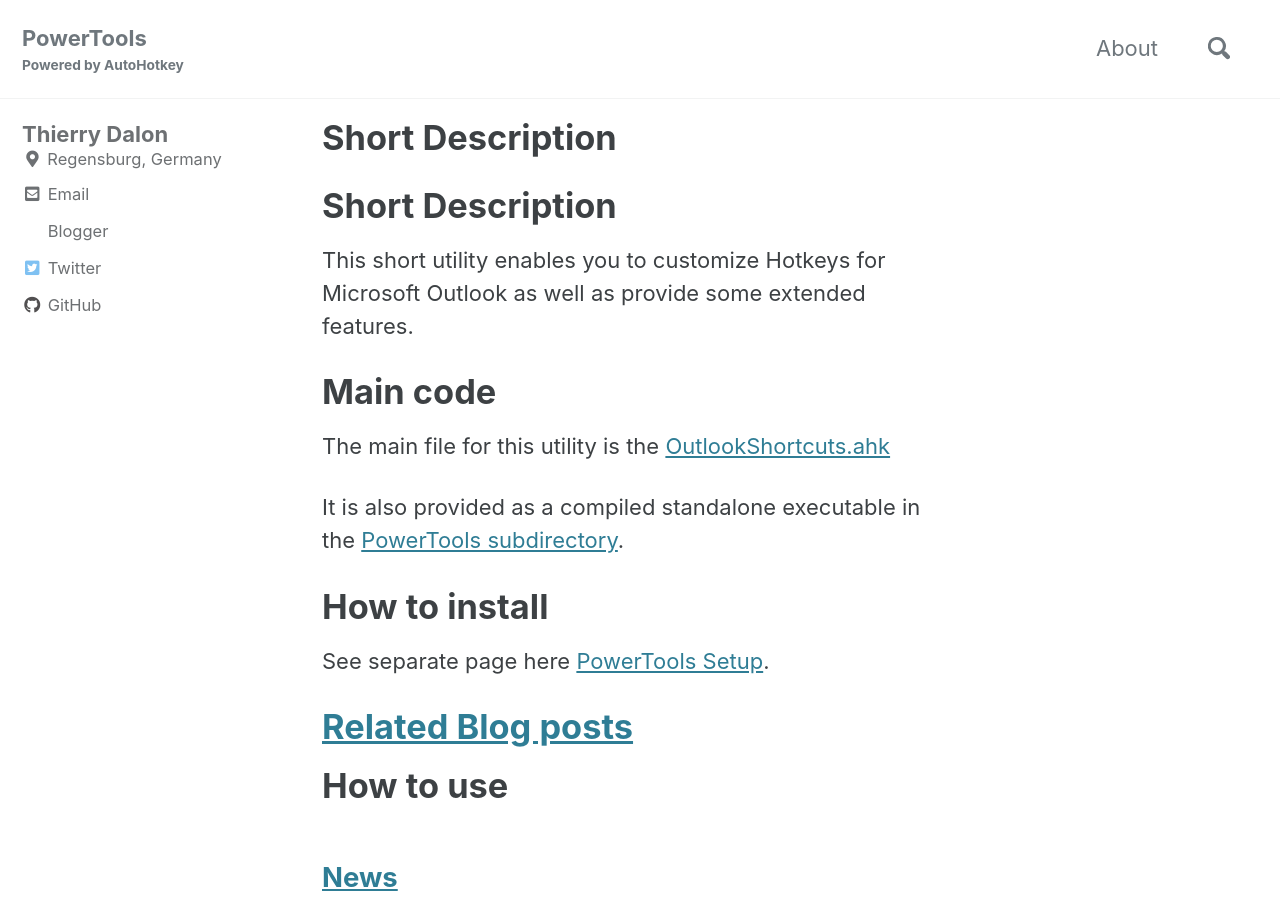
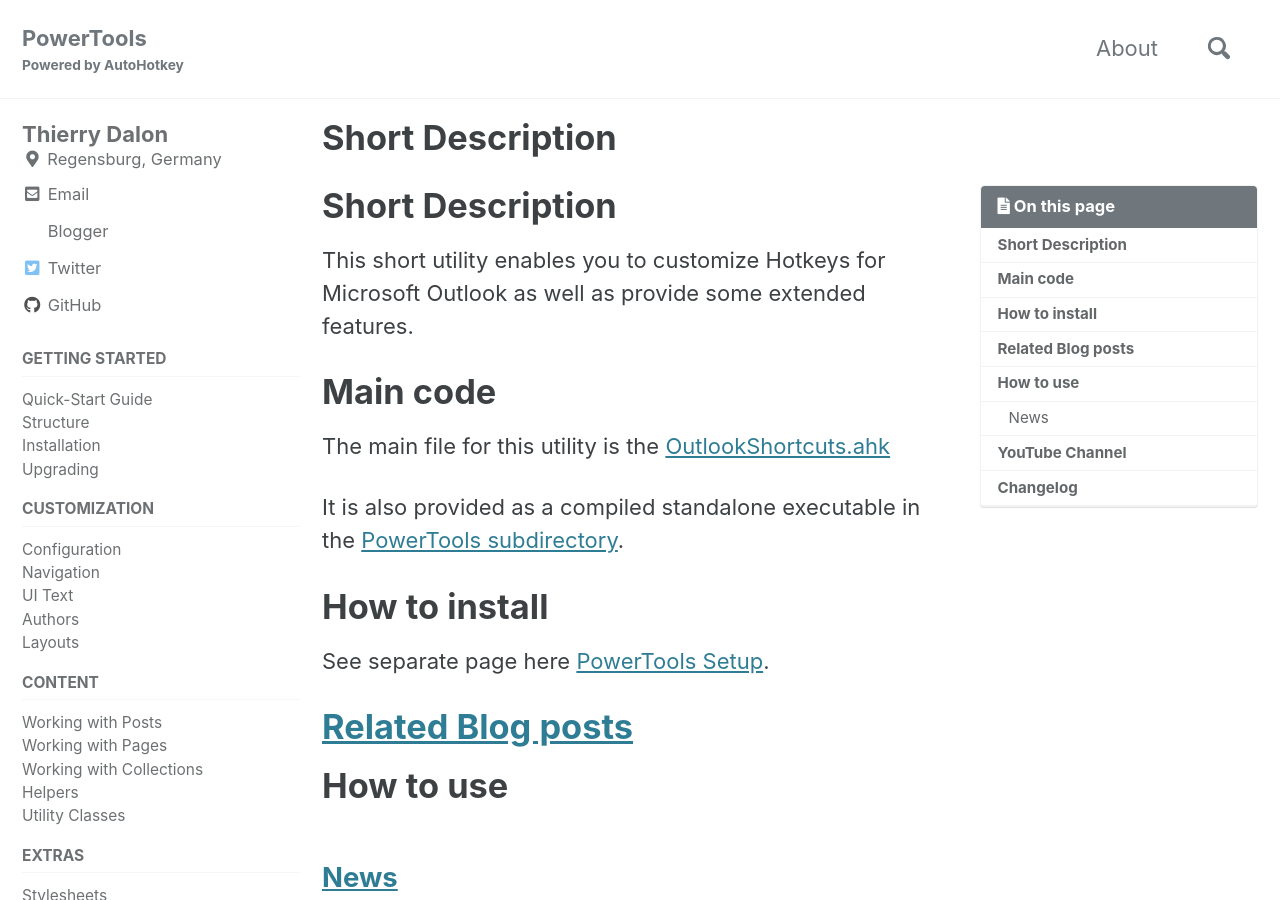
Before and after one commit to poa00/ahk-mso, a Jekyll site: the page built from docs/Outlook-Shortcuts.md, in a window 1280 px wide and 900 px high. Built offline with Jekyll 4.4.1, drawn with Linux system fonts in a browser that asks for light colours; cached includes are drawn as plain includes; our own code applies the rules of GitHub Pages for plain Markdown files.

Commit message:
Update _config.yml

```diff
--- a/docs/_config.yml
+++ b/docs/_config.yml
@@ -292,7 +292,10 @@
       share: true
       related: true
       show_date: true
-    # _posts
+      toc: true
+      toc_sticky: true
+      #toc_icon: "cog"
+    # _pages
   - scope:
       path: ""
       type: pages
@@ -304,3 +307,8 @@
       share: true
       related: true
       show_date: true
+      sidebar:
+        nav: pages
+      toc: true
+      toc_sticky: true
+      #toc_icon: "cog"
```
